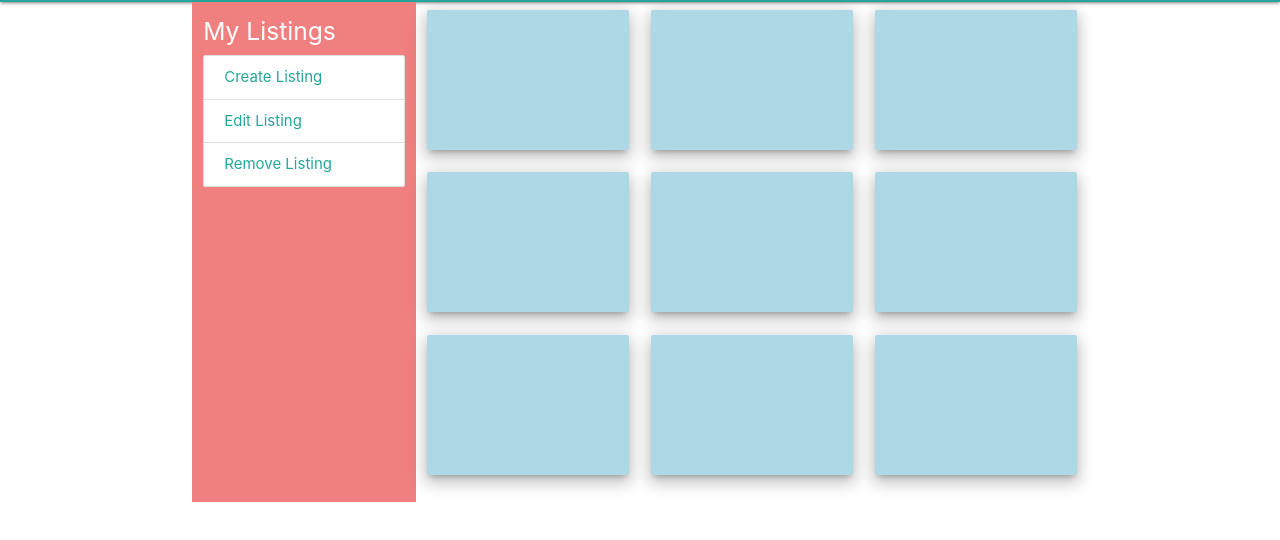
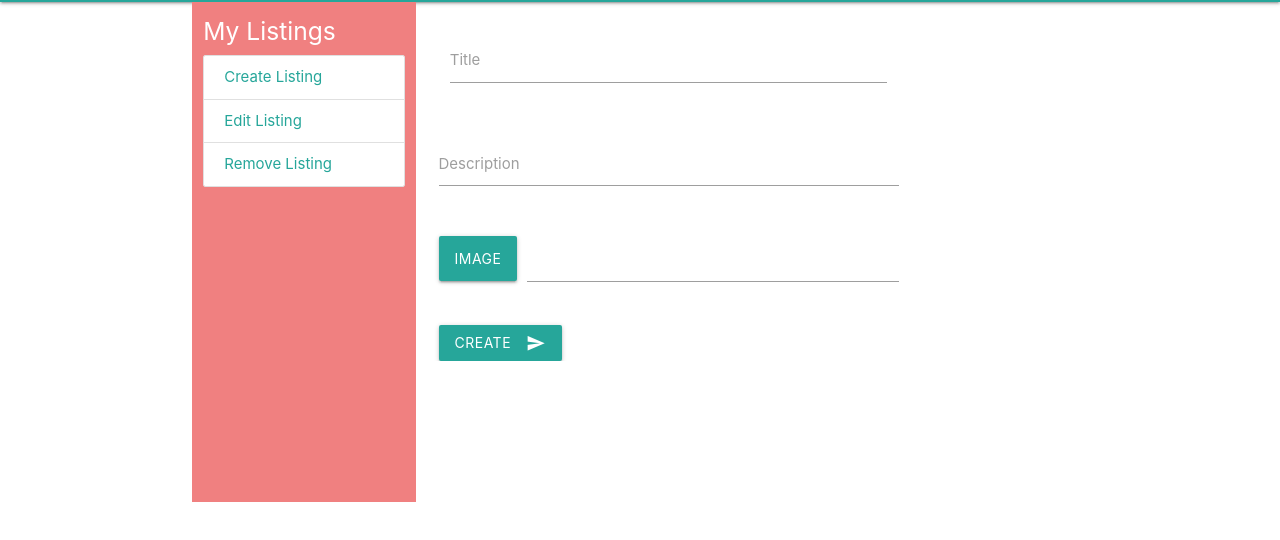
Before and after one commit to someseananigans/FreeMarket, a website: page public/wireframe/sampleListings.html in a window 1280 px wide. Both pictures are taken after a click on the link "Create Listing". Shown: the part 62-602 px from the top of the page. Drawn offline with nearby package versions, Linux system fonts and the light colour scheme.

Commit message:
app update

```diff
--- /dev/null
+++ b/public/wireframe/js/app.js
@@ -0,0 +1,69 @@
+document.getElementById('create').addEventListener('click', () => {
+  let getItemInfo = document.createElement('div')
+  getItemInfo.className =
+  getItemInfo.innerHTML = `
+
+ <form class="col s12" id="getinfo">
+    <div class="row">
+      <div class="input-field col s12">
+        <input id="title" type="text" class="validate">
+        <label for="title">Title</label>
+      </div>
+    </div>
+    <div class="row">
+      <form class="col s12">
+        <div class="row">
+          <div class="input-field col s12">
+            <textarea id="description" class="materialize-textarea"></textarea>
+            <label for="textarea1">Description</label>
+          </div>
+        </div>
+        <form action="#">
+          <div class="file-field input-field">
+            <div class="btn">
+              <span>Image</span>
+              <input type="file">
+            </div>
+            <div class="file-path-wrapper">
+              <input class="file-path validate" type="text">
+            </div>
+          </div>
+        </form>
+      </div>
+    </div>
+  </form>
+ <button class="btn waves-effect waves-light" type="submit" name="action" id="createItem">Create
+ <i class="material-icons right">send</i>
+ </button>
+ `
+  document.getElementById('items').append(getItemInfo)
+
+
+  document.getElementById('createItem').addEventListener('click', () => {
+    event.preventDefault
+    console.log('tick')
+    let title = document.getElementById('title').value
+    let description = document.getElementById('description').value
+    let newItem = document.createElement('div')
+    newItem.className = 'card'
+    newItem.innerHTML =
+    `
+     <div class="row">
+    <div class="col s12 m6">
+      <div class="card blue-grey darken-1">
+        <div class="card-content white-text">
+          <span class="card-title">${title}</span>
+          <p>${description}</p>
+        </div>
+        <div class="card-action">
+          <a href="#">This is a link</a>
+          <a href="#">This is a link</a>
+        </div>
+      </div>
+    </div>
+  </div>
+    `
+    document.getElementById('items').append(newItem)
+
+  })
+})
--- a/public/wireframe/sampleListings.html
+++ b/public/wireframe/sampleListings.html
@@ -10,7 +10,7 @@
   <style>
     .info {
       background: lightblue;
-      height: 140px;
+      height: 300px;
     }
 
     .sidebar {
@@ -59,41 +59,17 @@
       <div class="col s3 l3 sidebar">
         <h5>My Listings</h5>
         <div class="collection">
-          <a href="#!" class="collection-item">Create Listing</a>
+          <a href="#!" class="collection-item" id="create">Create Listing</a>
           <a href="#!" class="collection-item">Edit Listing</a>
           <a href="#!" class="collection-item">Remove Listing</a>
 
         </div>
       </div>
-      <div class="col s9 l9">
+      <div class="col s9 l9" id="items">
         <div class="row">
-          <div class="col s12 m6 l4">
-            <div class="card info z-depth-3"></div>
-          </div>
-          <div class="col s12 m6 l4">
-            <div class="card info z-depth-3"></div>
-          </div>
-          <div class="col s12 m6 l4">
-            <div class="card info z-depth-3"></div>
-          </div>
-          <div class="col s12 m6 l4">
-            <div class="card info z-depth-3"></div>
-          </div>
-          <div class="col s12 m6 l4">
-            <div class="card info z-depth-3"></div>
-          </div>
-          <div class="col s12 m6 l4">
-            <div class="card info z-depth-3"></div>
-          </div>
-          <div class="col s12 m6 l4">
-            <div class="card info z-depth-3"></div>
-          </div>
-          <div class="col s12 m6 l4">
-            <div class="card info z-depth-3"></div>
-          </div>
-          <div class="col s12 m6 l4">
-            <div class="card info z-depth-3"></div>
-          </div>
+
+
+
 
         </div>
       </div>
@@ -109,6 +85,7 @@
       $('.sidenav').sidenav();
     })
   </script>
+  <script src='./js/app.js'></script>
 
 </body>
 
```
Also changed, not shown: public/wireframe/css/style.css (added).
